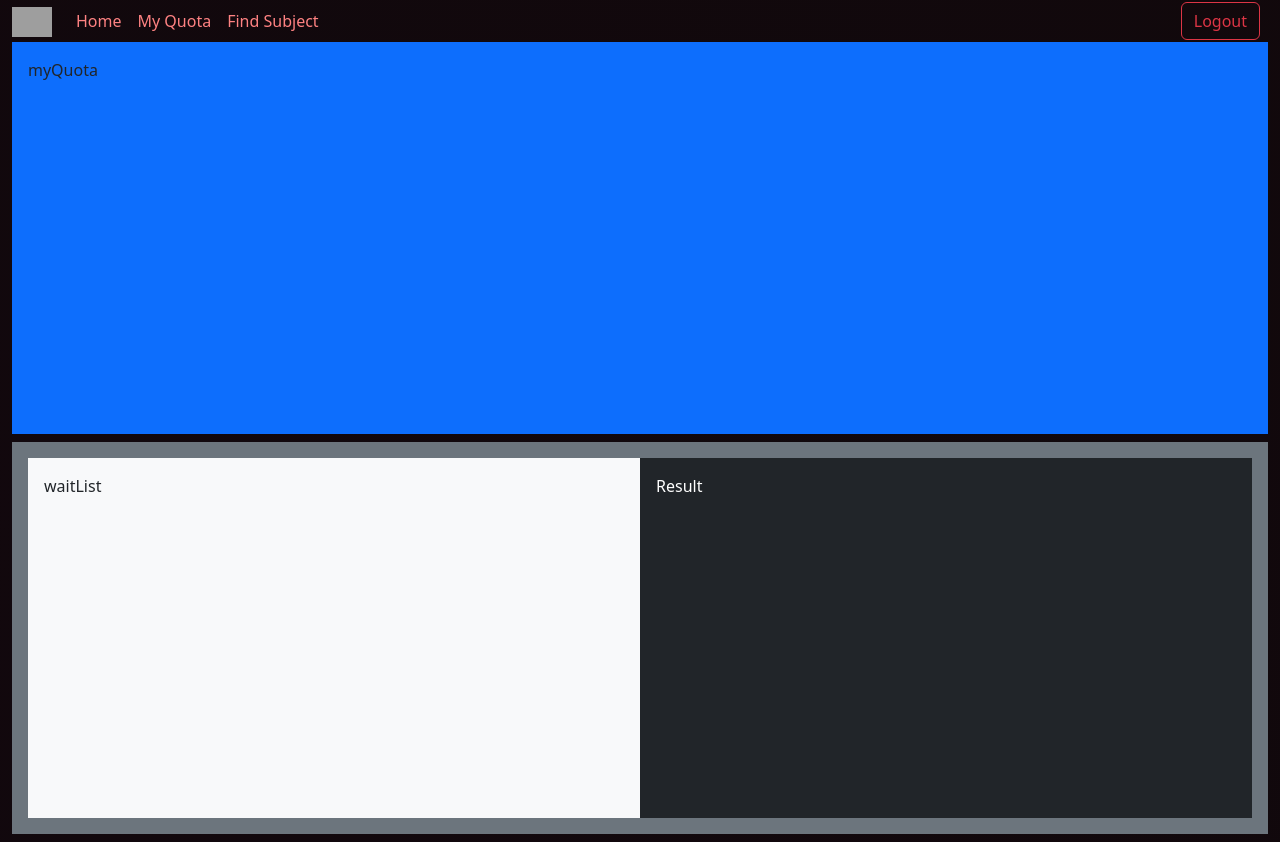
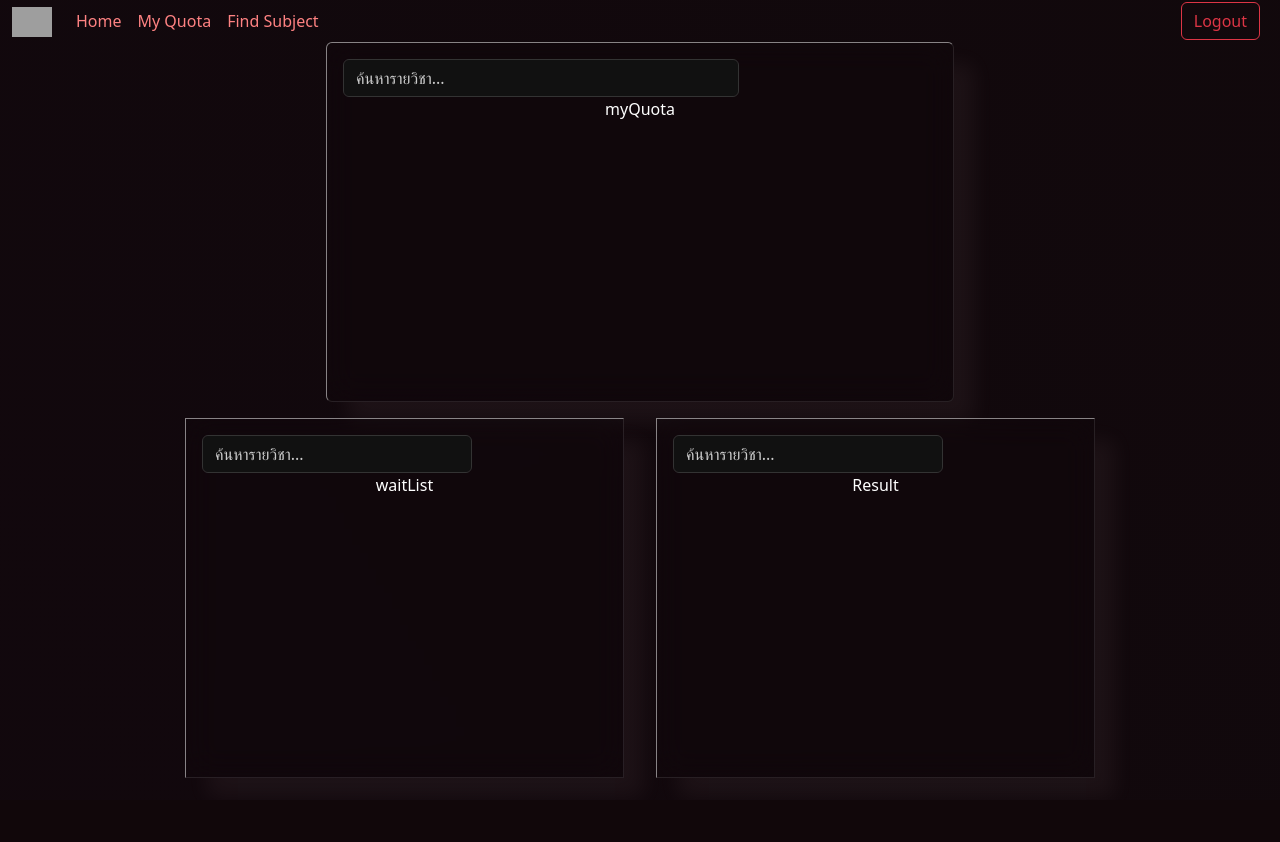
Before and after one commit to 6510525022/cn331-as2, a Django app: page /myQuota in a window 1280 px wide. After the commit the page ends 783 px from the top, so only its background shows below. Run offline with Django 5.2, Linux system fonts and the light colour scheme; some libraries are stand-ins or nearby versions; grey boxes are pictures that could not be loaded.

Commit message:
decorated myQuota

```diff
--- a/myProject/myQuataWeb/templates/myQuota.html
+++ b/myProject/myQuataWeb/templates/myQuota.html
@@ -1,15 +1,71 @@
 {% extends "base.html" %}
 
 {% block content %}
-<div class="container-fluid vw-50 vh-100 d-flex flex-column">
-    <div class="p-3 mb-2 bg-primary w-100" style="height: 50%;">
+<style>
+    .custom-box {
+        height: 100%;
+        width: 50%;
+    }
+
+    .glass {
+        border: 1px solid transparent;
+        backdrop-filter: blur(1rem);
+        box-shadow: 1.3rem 1.3rem 1.3rem rgba(254, 223, 223, 0.05);
+        border-top-color: rgba(255, 255, 255, 0.5);
+        border-left-color: rgba(255, 255, 255, 0.5);
+        border-right-color: rgba(255, 255, 255, 0.1);
+        border-bottom-color: rgba(255, 255, 255, 0.1);
+
+        background-color: rgba(0, 0, 0, 0.05);
+    }
+
+    .form-control,
+    .form-select {
+        background-color: #111;
+        color: #ccc;
+        border: 1px solid #333;
+    }
+
+    .form-control::placeholder {
+        color: #ccc;
+    }
+
+    .form-control:focus {
+        background-color: #111;
+        color: #bbcccb;
+    }
+
+    .form-select option {
+        background-color: #111;
+        color: #ccc;
+    }
+
+    .custom-box h5,
+    .custom-box p {
+        color: #ccc;
+    }
+</style>
+<div class="container-fluid d-flex flex-column justify-content-center align-items-center mb-2 h-100">
+    <div class="custom-box glass rounded p-3 text-center h-50 text-white">
+        <div class="col-md-8">
+            <input type="text" id="search" class="form-control" placeholder="ค้นหารายวิชา..."
+                onkeyup="filterSubjects()">
+        </div>
         myQuota
     </div>
-    <div class="p-3 mb-2 bg-secondary w-100 d-flex" style="height: 50%;">
-        <div class="w-50 bg-light p-3">
+    <div class="d-flex mb-3 h-50 w-75">
+        <div class="custom-box glass m-3 p-3 text-center text-white">
+            <div class="col-md-8">
+                <input type="text" id="search" class="form-control" placeholder="ค้นหารายวิชา..."
+                    onkeyup="filterSubjects()">
+            </div>
             waitList
         </div>
-        <div class="w-50 bg-dark text-white p-3">
+        <div class="custom-box glass m-3 p-3 text-center text-white">
+            <div class="col-md-8">
+                <input type="text" id="search" class="form-control" placeholder="ค้นหารายวิชา..."
+                    onkeyup="filterSubjects()">
+            </div>
             Result
         </div>
     </div>
```
